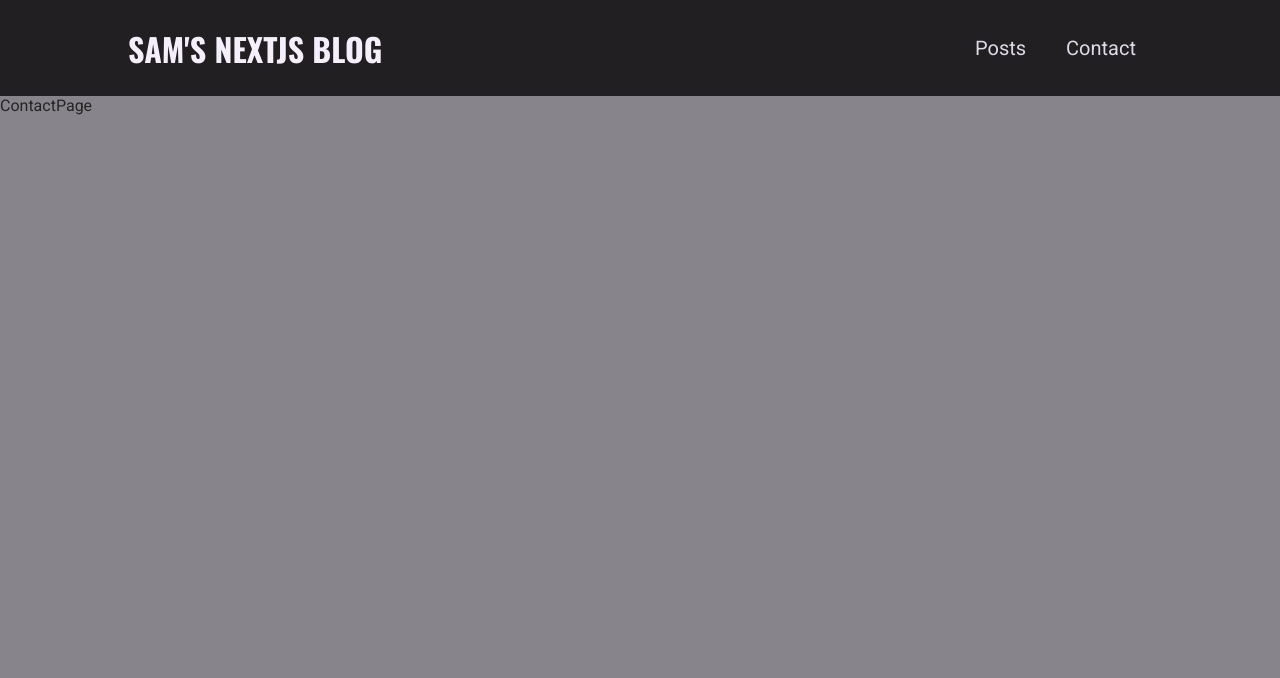
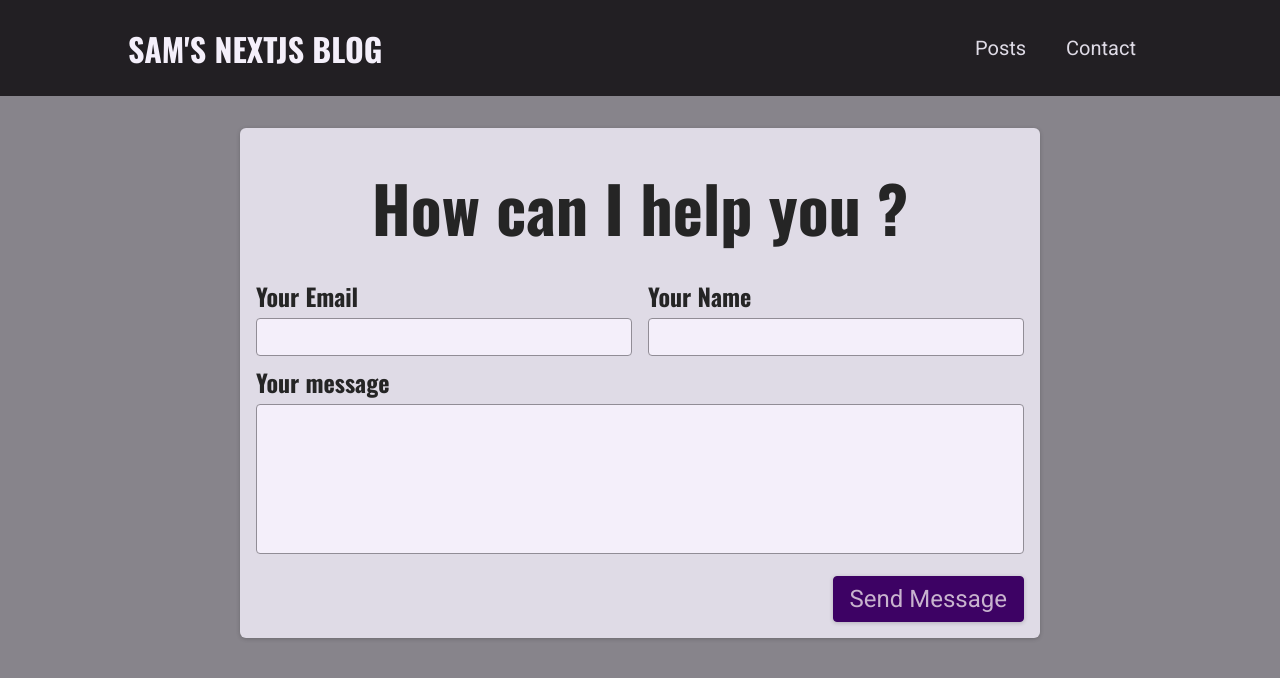
Before and after one commit to Samuel-Marien/blog_nextJs, a Next.js app: page /contact in a window 1280 px wide. Shown: the top 678 px of the page. Built offline with nearby package versions, Linux system fonts and the light colour scheme.

Commit message:
preparing the contact form

```diff
--- /dev/null
+++ b/components/contact/contact-form.js
@@ -0,0 +1,32 @@
+import React from 'react'
+
+import classes from './contact-form.module.css'
+
+const ContactForm = () => {
+  return (
+    <section className={classes.contact}>
+      <h1>How can I help you ?</h1>
+      <form className={classes.form}>
+        <div className={classes.controls}>
+          <div className={classes.control}>
+            <label htmlFor="email">Your Email</label>
+            <input type="email" id="email" required />
+          </div>
+          <div className={classes.control}>
+            <label htmlFor="name">Your Name</label>
+            <input type="text" id="name" required />
+          </div>
+        </div>
+        <div className={classes.control}>
+          <label htmlFor="message">Your message</label>
+          <textarea id="message" rows="5"></textarea>
+        </div>
+        <div className={classes.actions}>
+          <button>Send Message</button>
+        </div>
+      </form>
+    </section>
+  )
+}
+
+export default ContactForm
--- /dev/null
+++ b/components/contact/contact-form.module.css
@@ -0,0 +1,73 @@
+.contact {
+  margin: var(--size-8) auto;
+  border-radius: 6px;
+  background-color: var(--color-grey-100);
+  width: 90%;
+  max-width: 50rem;
+  padding: var(--size-4);
+  box-shadow: 0 1px 4px rgba(0, 0, 0, 0.2);
+  font-size: var(--size-6);
+}
+
+.contact h1 {
+  font-size: var(--size-8);
+  margin: var(--size-4) 0;
+  text-align: left;
+}
+
+.form label {
+  display: block;
+  font-family: 'Oswald', sans-serif;
+  font-weight: bold;
+  margin: var(--size-2) 0 var(--size-1) 0;
+}
+
+.form input,
+.form textarea {
+  font: inherit;
+  padding: var(--size-1);
+  border-radius: 4px;
+  width: 100%;
+  border: 1px solid var(--color-grey-400);
+  background-color: var(--color-grey-50);
+  resize: none;
+}
+
+.controls {
+  display: flex;
+  column-gap: 1rem;
+  flex-wrap: wrap;
+}
+
+.control {
+  flex: 1;
+  min-width: 10rem;
+}
+
+.actions {
+  margin-top: var(--size-4);
+  text-align: right;
+}
+
+.form button {
+  font: inherit;
+  cursor: pointer;
+  background-color: var(--color-primary-700);
+  border: 1px solid var(--color-primary-700);
+  padding: var(--size-2) var(--size-4);
+  border-radius: 4px;
+  color: var(--color-primary-50);
+  box-shadow: 0 1px 4px rgba(0, 0, 0, 0.2);
+}
+
+.form button:hover {
+  background-color: var(--color-primary-500);
+  border-color: var(--color-primary-500);
+}
+
+@media (min-width: 768px) {
+  .contact h1 {
+    font-size: var(--size-16);
+    text-align: center;
+  }
+}
--- a/pages/contact.js
+++ b/pages/contact.js
@@ -1,7 +1,8 @@
 import React from 'react'
+import ContactForm from '../components/contact/contact-form'
 
 const ContactPage = () => {
-  return <div>ContactPage</div>
+  return <ContactForm />
 }
 
 export default ContactPage
```
Also changed, not shown: components/posts/post-detail/post-content.js (+0 -10 lines).
